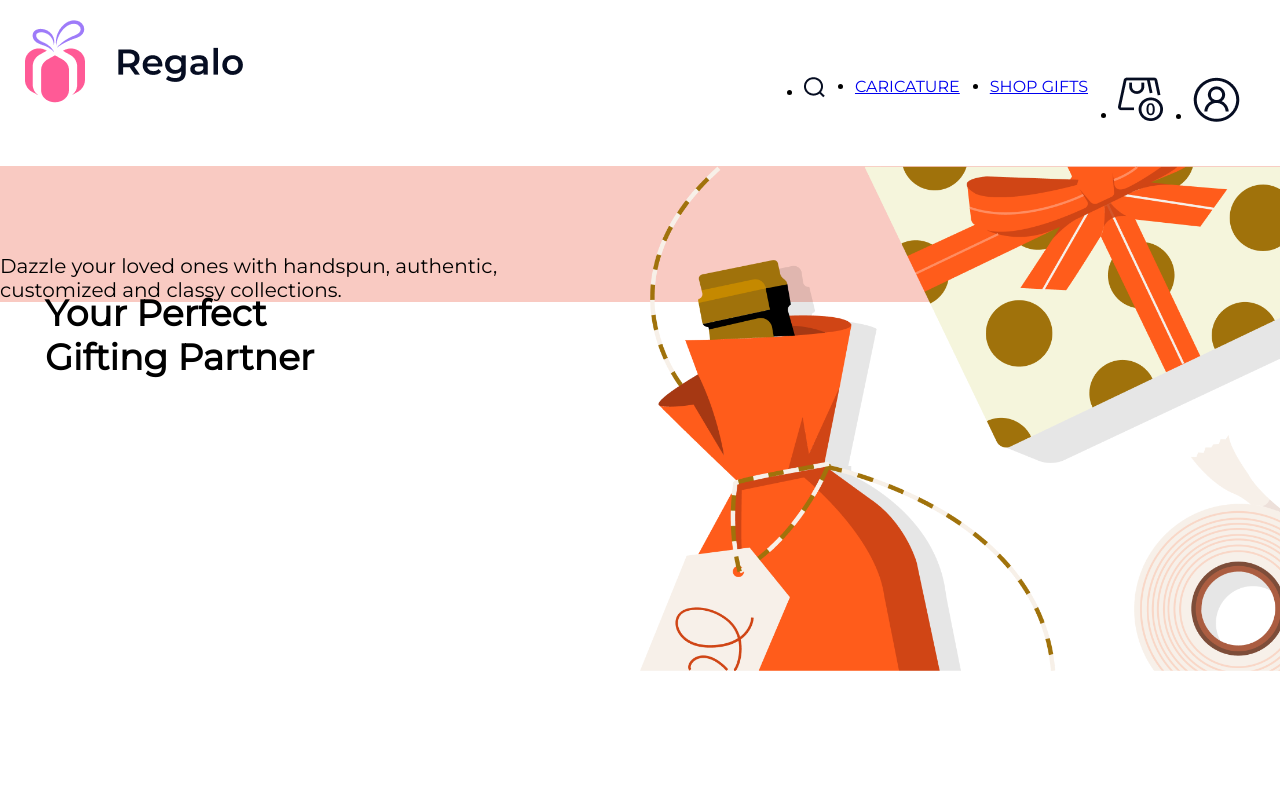
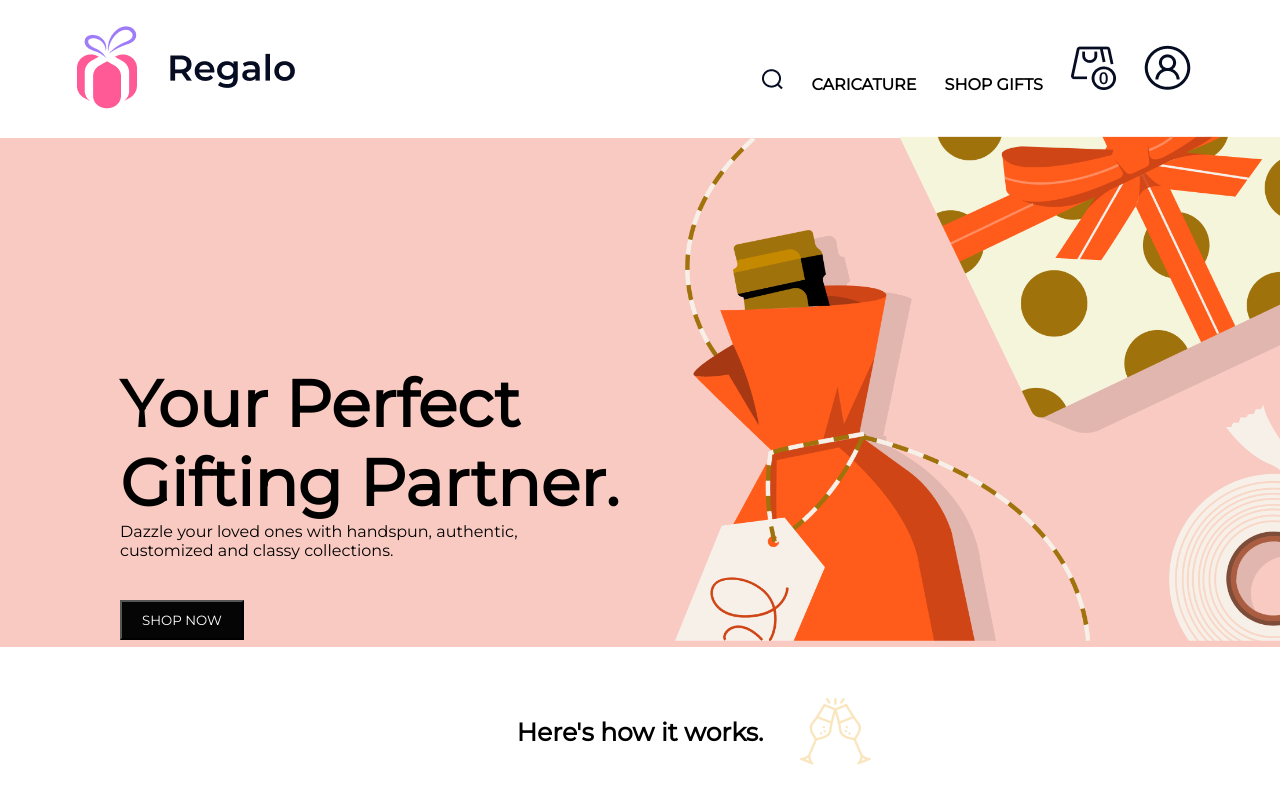
Before and after one commit to Aman49/2110006D_workshop, a plain HTML site: page index.html in a window 1280 px wide. Shown: the top 804 px of the page. Drawn offline with Linux system fonts and the light colour scheme.

Commit message:
third commit

```diff
--- a/index.html
+++ b/index.html
@@ -8,25 +8,34 @@
     <link rel="stylesheet" href="style.css">
   </head>
   <body>
-      <div class="navbar">
-          <img class="logo" src="images/Logo (2).png" alt="">
-          <ul class="nav-links">
-              <li class="navl"><a href="#"><img src="images/Group (3).png" alt=""></a></li>
-              <li class="navl"><a href="#">CARICATURE</a></li>
-              <li class="navl"><a href="#">SHOP GIFTS</a></li>
-              <li class="navl"><img src="images/Cart.png" alt=""></li>
-              <li class="navl"><img src="images/User.png" alt=""></li>
+    <section class="header">
+      <nav>
+        <a><img src="images/Logo (2).png" alt=""></a>
+        <div class="nav-links">
+          <ul>
+            <li><a href="#"><img src="images/Group (3).png" alt=""></a></li>
+            <li><a href="#">CARICATURE</a></li>
+            <li><a href="#">SHOP GIFTS</a></li>
+            <li><a href="#"><img src="images/Cart.png" alt=""></a></li>
+            <li><a href="#"><img src="images/User.png" alt=""></a></li>
           </ul>
+        </div>
+      </nav>
+      <div class="intro">
+        <img src="images/Group 36.png" alt="" class="introimg">
+        <span class="intro-text">
+        <h2 style="font-size: 65px;">Your Perfect <br>
+        Gifting Partner.</h2>
+        <p style="font-weight: 400;">Dazzle your loved ones with handspun, authentic, <br>
+        customized and classy collections.</p>
+        <button style="background-color: rgb(5, 5, 5); color: white; padding: 10px 20px; position: relative; top: 40px; cursor: pointer;">SHOP NOW</button>
+      </span>
       </div>
-      <div class="section">
-          <img src="images/Group 36.png" alt="" class="profile">
-          <div class="content">
-          <h2 class="firtheading" style="font-size: 36px; position: relative; top: 125px; left: 45px;">Your Perfect <br>
-            Gifting Partner</h2>
-           <p class="firstpara" style="font-size: 20px;">Dazzle your loved ones with handspun, authentic, <br>
-            customized and classy collections.</p>
-        </div>
+      <div>
+        <h2 style="font-weight: 700; font-size: 25px; text-align: center; margin-top: 70px; margin-bottom: 70px;">Here's how it works.</h2>
+        <img style="position: relative; left: 800px; bottom: 120px;" src="images/Group 14.png" alt="">
       </div>
+    </section>
 	<script src="index.js"></script>
   </body>
 </html>
--- a/style.css
+++ b/style.css
@@ -2,35 +2,47 @@
 * {
     margin: 0px;
     padding: 0px;
+    font-family: 'Montserrat', sans-serif;
     box-sizing: border-box;
-    font-family: 'Montserrat', sans-serif;
 }
-.navbar {
-    background-color: rgb(255, 255, 255);
+.header {
+
 }
-ul.nav-links {
+nav {
     display: flex;
-    flex-direction: row;
-    justify-content: flex-end;
+    padding: 2% 6%;
+    justify-content: space-between;
+    align-items: center;
+}
+.nav-links {
+    flex: 1;
+    text-align: right;
+}
+.nav-links ul li {
+    list-style: none;
+    display: inline-block;
+    padding: 8px 12px;
+    position: relative;
+}
+.nav-links ul li a{
     text-decoration: none;
-    margin-top: 0px;
-    position: relative;
-    bottom: 25px;
-    right: 25px;
+    color: rgb(0, 0, 0);
+    font-weight: 600;
 }
-li.navl {
-    margin: 15px;
+.nav-links ul li a:hover{
+    color: rgb(75, 68, 68);
 }
-.logo {
-    position: relative;
-    top: 20px;
-    left: 25px;
-}
-.section {
+.intro{
     background-color: #F9CAC2;
 }
-img.profile {
+.introimg{
     width: 50%;
-    float: right;
-    display: inline-block;
+    position: relative;
+    left: 675px;
+    bottom: 2px;
 }
+.intro-text{
+    position: absolute;
+    bottom: 200px;
+    left: 120px;
+}
```
